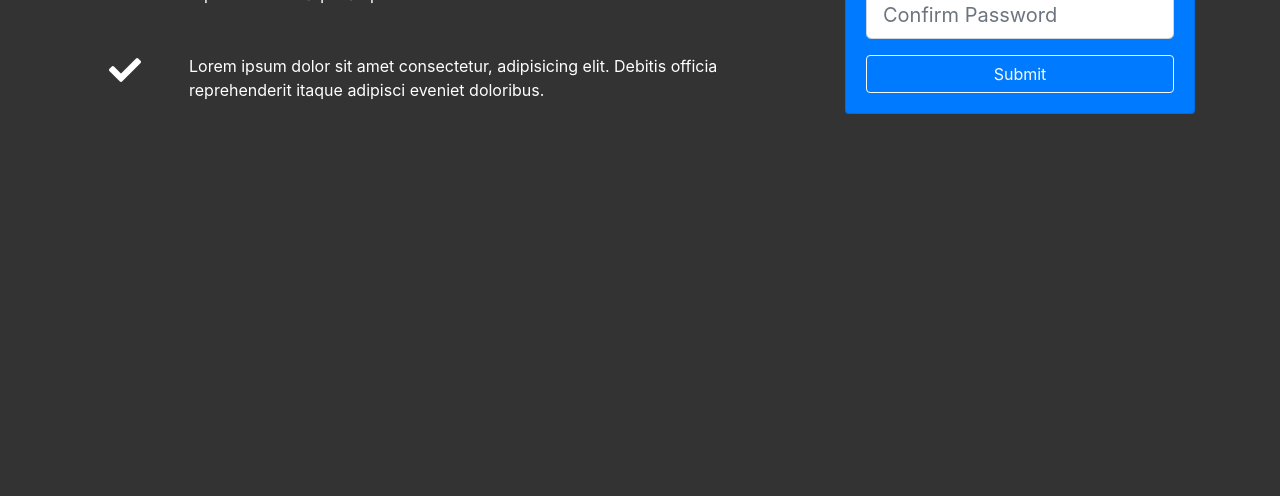
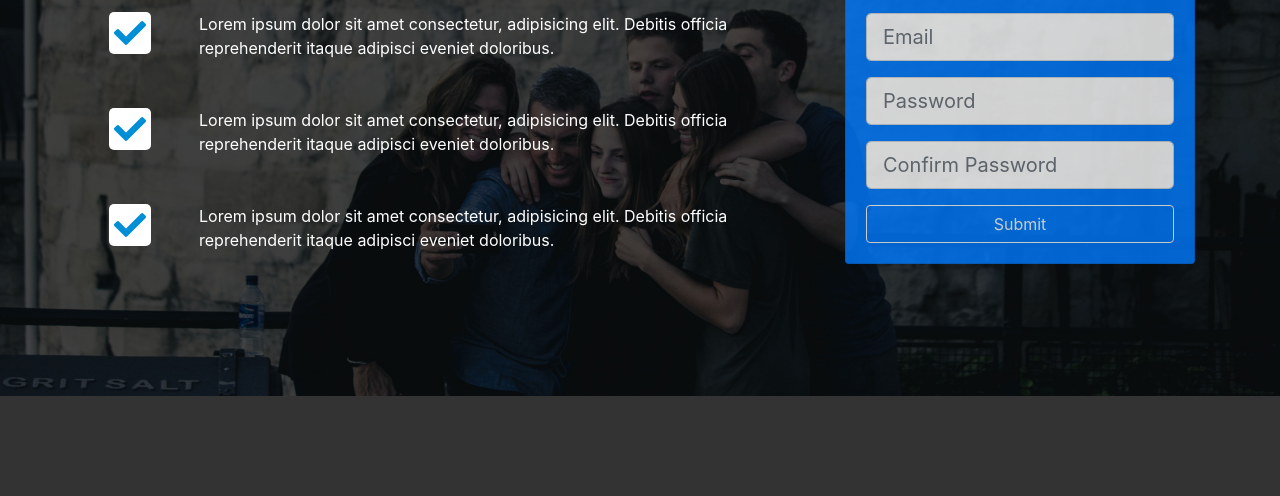
Before and after one commit to madeleinewoodbury/loopLAB, a plain HTML site: page index.html in a window 1280 px wide. Shown: the part 304-800 px from the top of the page. Drawn offline with nearby package versions, Linux system fonts and the light colour scheme.

Commit message:
CSS styling to home section

```diff
--- a/css/styles.css
+++ b/css/styles.css
@@ -7,3 +7,35 @@ body {
   border-bottom: #008ed6 3px solid;
   opacity: 0.8;
 }
+
+#home-section {
+  background: url("../img/home.jpg");
+  background-repeat: no-repeat;
+  background-size: cover;
+  background-attachment: fixed;
+  min-height: 700px;
+}
+
+#home-section .dark-overlay {
+  position: absolute;
+  top: 0;
+  left: 0;
+  width: 100%;
+  min-height: 700px;
+  background-color: rgba(0, 0, 0, 0.7);
+}
+
+#home-section .home-inner {
+  padding-top: 150px;
+}
+
+#home-section .card-form {
+  opacity: 0.8;
+}
+
+#home-section .fas {
+  color: #008ed6;
+  background-color: white;
+  padding: 5px;
+  border-radius: 5px;
+}
--- a/index.html
+++ b/index.html
@@ -29,7 +29,7 @@
           data-toggle="collapse"
           data-target="#navbarCollapse"
         >
-          <span class="navbar-toggle-icon"></span>
+          <span class="navbar-toggler-icon"></span>
         </button>
         <div class="collapse navbar-collapse" id="navbarCollapse">
           <ul class="navbar-nav ml-auto">
```
Also changed, not shown: img/create-section1.jpg (added), img/explore-section1.jpg (added), img/home.jpg (added), img/share-section1.jpg (added).
